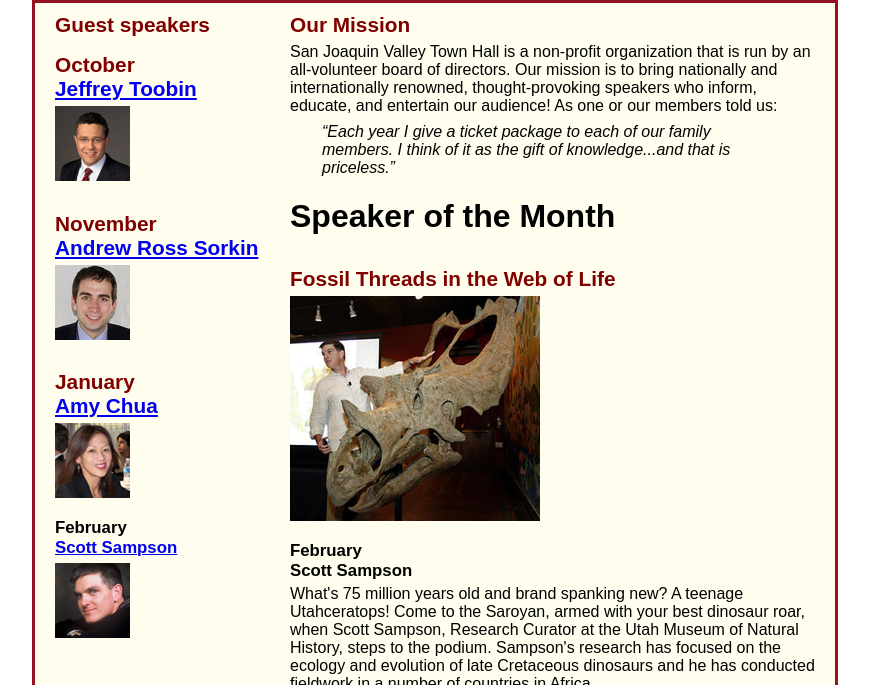
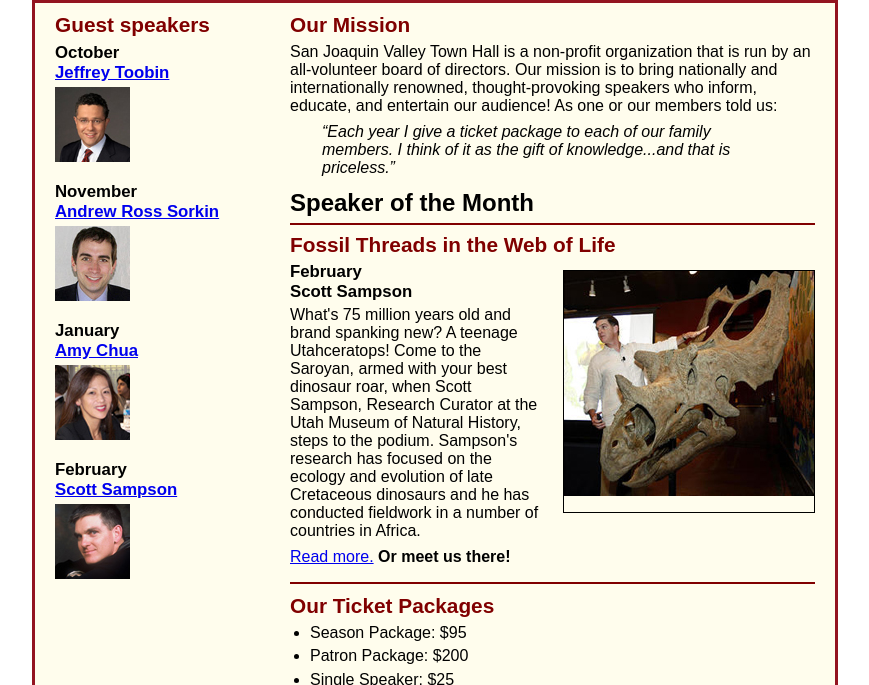
Before and after one commit to gschweber12/A12, a plain HTML site: page index.html in a window 1280 px wide. Shown: the part 115-800 px from the top of the page, without its empty margins (205-1074 px from the left). Drawn offline with Linux system fonts and the light colour scheme.

Commit message:
Feature: enhance css for home page

```diff
--- a/index.html
+++ b/index.html
@@ -55,11 +55,11 @@
 	<aside>
 		<h2>Guest speakers</h2>
 
-		<h2>October<br><a href="speakers/toobin.html">Jeffrey Toobin</a></h2>
+		<h3>October<br><a href="speakers/toobin.html">Jeffrey Toobin</a></h3>
 		<img src="images/toobin75.jpg" alt="Jeffery Toobin photo">
-		<h2>November<br><a href="speakers/c03x_sorkin.html">Andrew Ross Sorkin</a></h2>
+		<h3>November<br><a href="speakers/c03x_sorkin.html">Andrew Ross Sorkin</a></h3>
 		<img src="images/sorkin75.jpg" alt="Andrew Ross Sorkin photo">
-		<h2>January<br><a href="speakers/chua.html">Amy Chua</a></h2>
+		<h3>January<br><a href="speakers/chua.html">Amy Chua</a></h3>
 		<img src="images/chua75.jpg" alt="Amy Chua photo">
 		<h3>February<br><a href="speakers/c6_sampson.html">Scott Sampson</a></h3>
 		<img src="images/sampson75.jpg" alt="Scott Sampson photo">
--- a/styles/main.css
+++ b/styles/main.css
@@ -55,6 +55,12 @@
 
 }
 
+section h1 {
+	font-size: 150%;
+	padding: .5em 0 .25em 0;
+	margin: 0;
+}
+
 section h2 {
 	font-size: 130%;
 	color: #800000;
@@ -82,6 +88,27 @@
 }
 section li {
 	padding-bottom: .35em;
+}
+
+article {
+	padding: .5em 0;
+	border-top: 2px solid #800000;
+	border-bottom: 2px solid #800000;
+}
+
+article h2 {
+	padding-top: 0;
+}
+
+article h3 {
+	font-size: 105%;
+	padding-bottom: .25em;
+}
+
+article img {
+	float: right;
+	margin: .5em 0 1em 1em;
+	border: 1px solid black;
 }
 
 aside {
```
